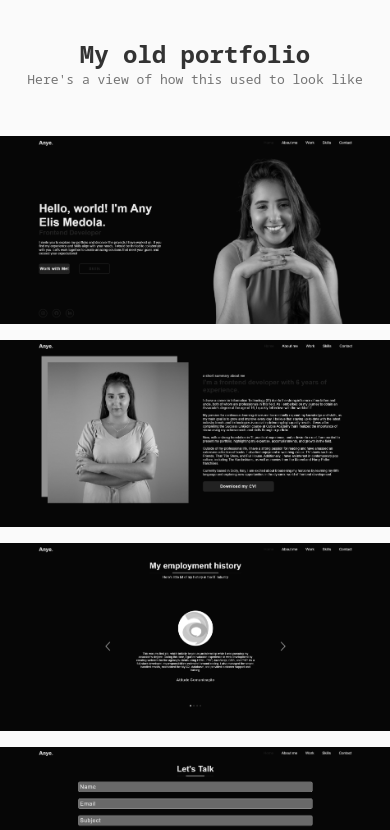
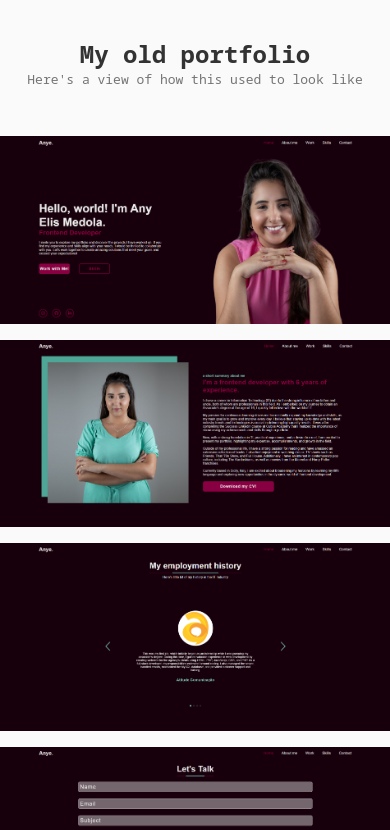
Before and after one commit to anyemedola/anye-portfolio-v2, a React (Create React App) app: page / in a window 390 px wide. Shown: the part 3100-3930 px from the top of the page. Built offline with nearby package versions, Linux system fonts and the light colour scheme.

Commit message:
Update oldsite.css

```diff
--- a/src/components/OldSite/oldsite.css
+++ b/src/components/OldSite/oldsite.css
@@ -26,4 +26,9 @@
     .oldsite_content {
         padding: 0 ;
     }
+
+    .oldsite_content img {
+        width: 100%;
+        filter: grayscale(0%);
+    }
   }
```
